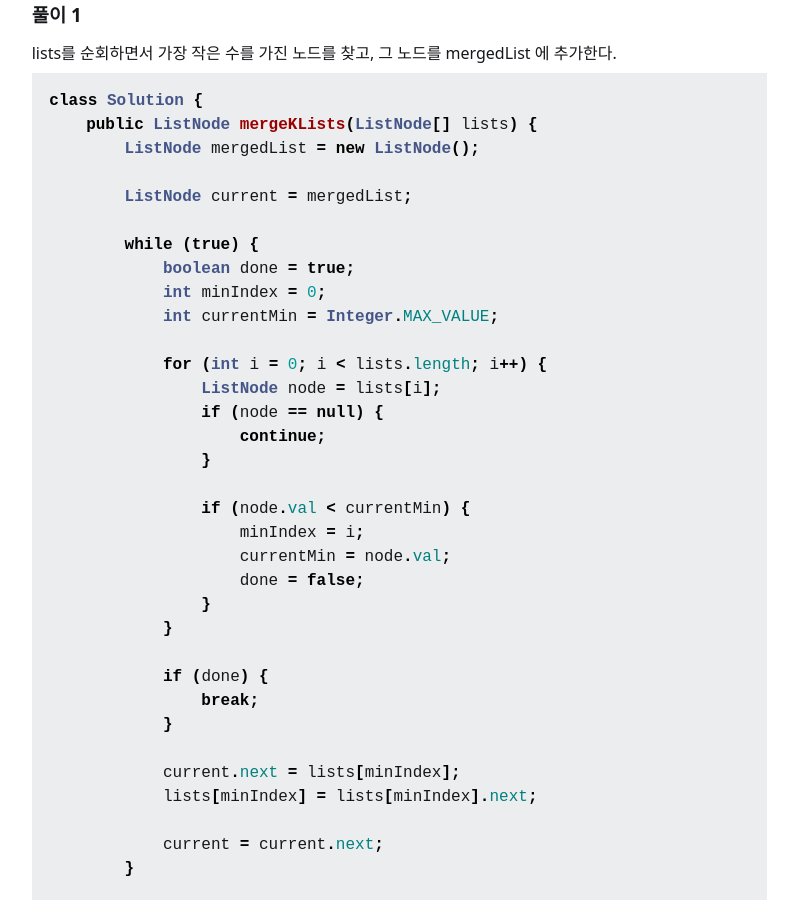
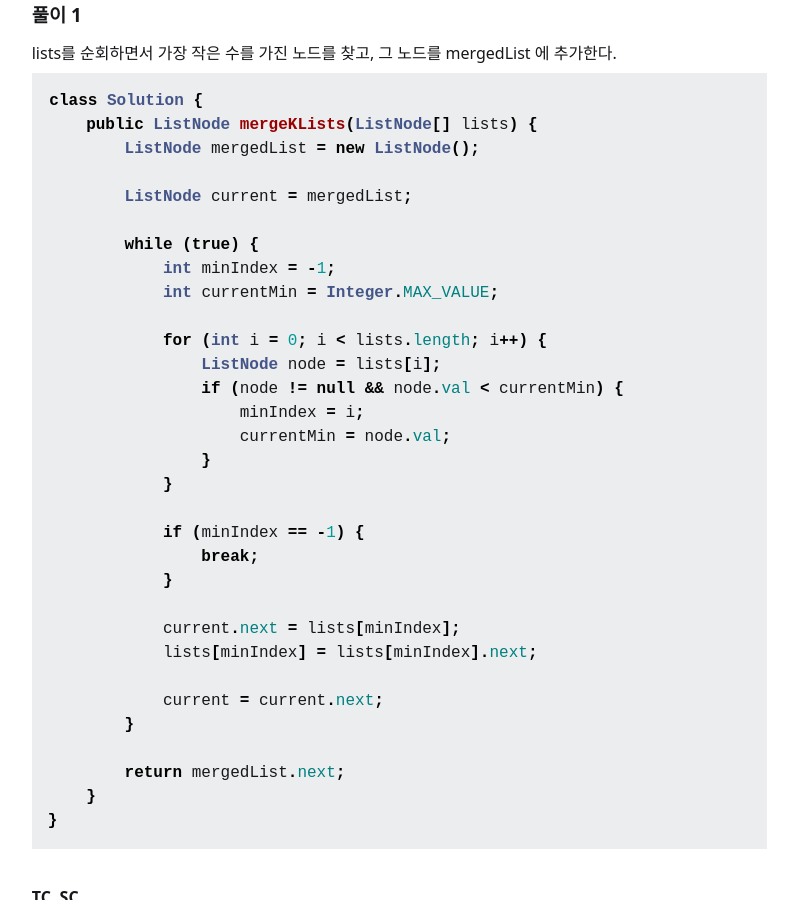
Before and after one commit to dev-jonghoonpark/algorithm-blog, a Jekyll site: the page built from _posts/2024-02-19-leetcode-23.md, in a window 1280 px wide and 900 px high, scrolled down 5198 px. Shown: the whole window, without its empty margins (321-1119 px from the left). Built offline with Jekyll 4.4.1, drawn with Linux system fonts in a browser that asks for light colours.

Commit message:
update post

```diff
--- a/_posts/2024-02-19-leetcode-23.md
+++ b/_posts/2024-02-19-leetcode-23.md
@@ -215,24 +215,18 @@ class Solution {
         ListNode current = mergedList;
 
         while (true) {
-            boolean done = true;
-            int minIndex = 0;
+            int minIndex = -1;
             int currentMin = Integer.MAX_VALUE;
 
             for (int i = 0; i < lists.length; i++) {
                 ListNode node = lists[i];
-                if (node == null) {
-                    continue;
-                }
-
-                if (node.val < currentMin) {
+                if (node != null && node.val < currentMin) {
                     minIndex = i;
                     currentMin = node.val;
-                    done = false;
                 }
             }
 
-            if (done) {
+            if (minIndex == -1) {
                 break;
             }
 
```
